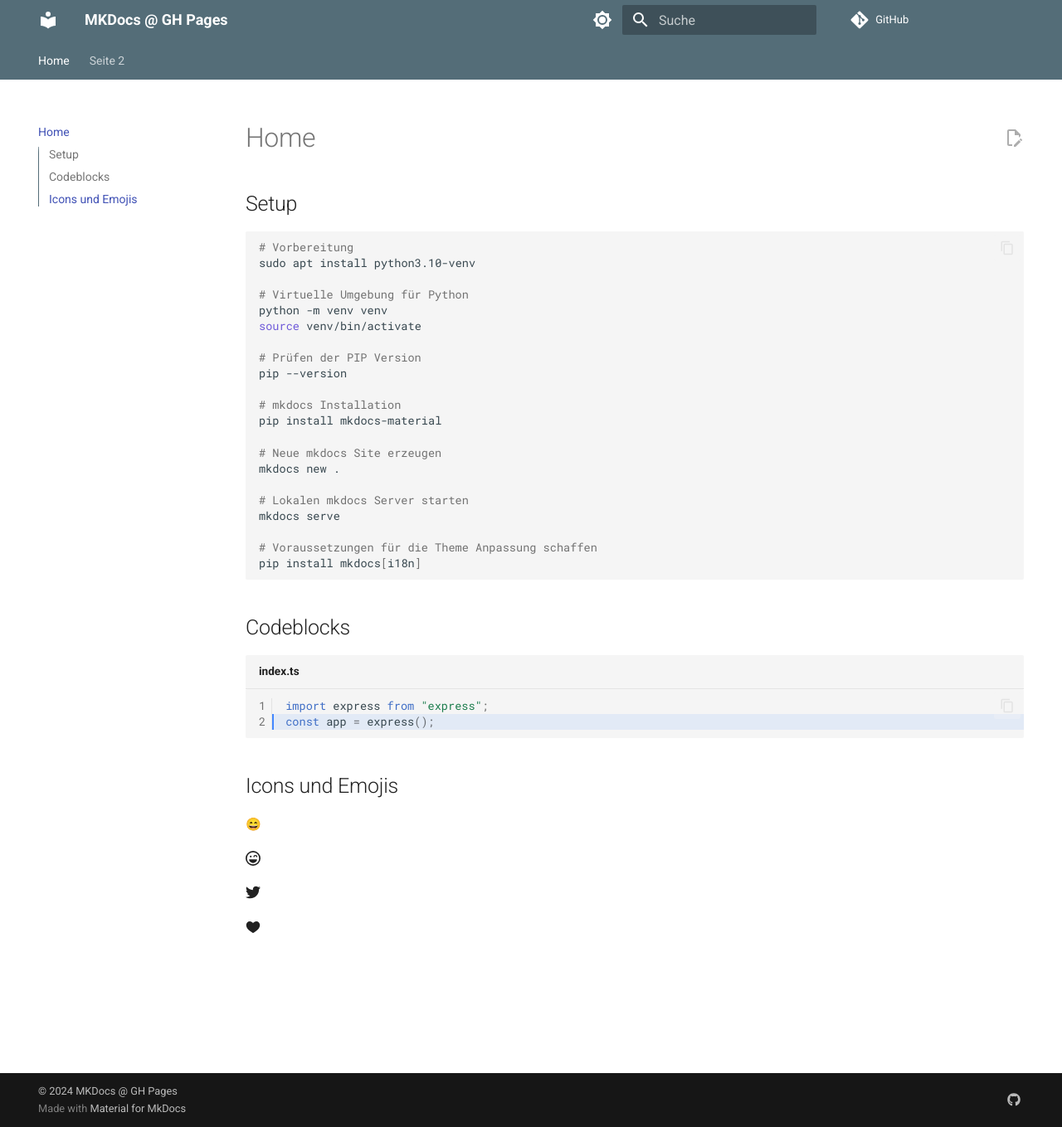
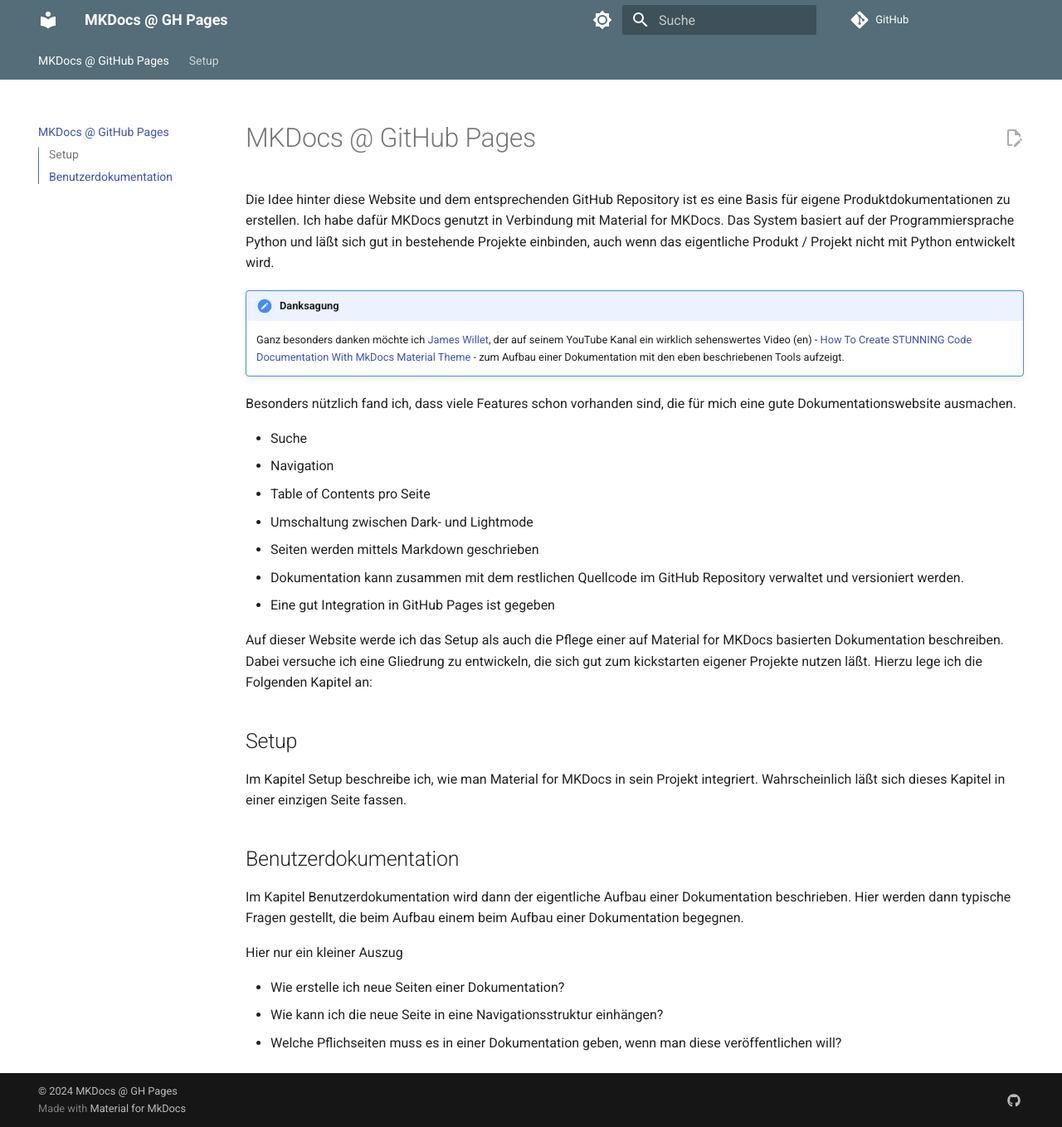
Before and after one commit to tpoth/mkdocs-github-pages, an MkDocs documentation site: the page built from docs/index.md, in a window 1280 px wide and 1359 px high. Shown: the whole window at 83% size. Built offline with MkDocs 1.6.1 and Material for MkDocs 9.7.7, drawn with Linux system fonts in a browser that asks for light colours; emoji names are drawn with the system emoji font; comment, search, counter and statistics services are not loaded.

Commit message:
Schreiben einer ersten Homepage Version
und verschieben der Setup Schritte in die Datei setup.md
Die Datei page2.md wurde gelöscht

````diff
--- a/docs/index.md
+++ b/docs/index.md
@@ -1,44 +1,33 @@
-# Home
+# MKDocs @ GitHub Pages
+
+Die Idee hinter diese Website und dem entsprechenden GitHub Repository ist es eine Basis für eigene Produktdokumentationen zu erstellen. Ich habe dafür MKDocs genutzt in Verbindung mit Material for MKDocs. Das System basiert auf der Programmiersprache Python und läßt sich gut in bestehende Projekte einbinden, auch wenn das eigentliche Produkt / Projekt nicht mit Python entwickelt wird.
+
+!!! note "Danksagung"
+
+    Ganz besonders danken möchte ich [James Willet](https://www.youtube.com/@james-willett), der auf seinem YouTube Kanal ein wirklich sehenswertes Video (en) - [How To Create STUNNING Code Documentation With MkDocs Material Theme](https://youtu.be/Q-YA_dA8C20?si=q69GlhD9I4Z4S9Il) - zum Aufbau einer Dokumentation mit den eben beschriebenen Tools aufzeigt.
+
+Besonders nützlich fand ich, dass viele Features schon vorhanden sind, die für mich eine gute Dokumentationswebsite ausmachen.
+
+- Suche
+- Navigation
+- Table of Contents pro Seite
+- Umschaltung zwischen Dark- und Lightmode
+- Seiten werden mittels Markdown geschrieben
+- Dokumentation kann zusammen mit dem restlichen Quellcode im GitHub Repository verwaltet und versioniert werden.
+- Eine gut Integration in GitHub Pages ist gegeben
+
+Auf dieser Website werde ich das Setup als auch die Pflege einer auf Material for MKDocs basierten Dokumentation beschreiben. Dabei versuche ich eine Gliedrung zu entwickeln, die sich gut zum kickstarten eigener Projekte nutzen läßt. Hierzu lege ich die Folgenden Kapitel an:
+
 
 ## Setup
+Im Kapitel Setup beschreibe ich, wie man Material for MKDocs in sein Projekt integriert.
+Wahrscheinlich läßt sich dieses Kapitel in einer einzigen Seite fassen.
 
-```sh
-# Vorbereitung
-sudo apt install python3.10-venv
+## Benutzerdokumentation
+Im Kapitel Benutzerdokumentation wird dann der eigentliche Aufbau einer Dokumentation beschrieben. Hier werden dann typische Fragen gestellt, die beim Aufbau einem beim Aufbau einer Dokumentation begegnen.
 
-# Virtuelle Umgebung für Python
-python -m venv venv
-source venv/bin/activate
+Hier nur ein kleiner Auszug
 
-# Prüfen der PIP Version
-pip --version
-
-# mkdocs Installation
-pip install mkdocs-material
-
-# Neue mkdocs Site erzeugen
-mkdocs new .
-
-# Lokalen mkdocs Server starten
-mkdocs serve
-
-# Voraussetzungen für die Theme Anpassung schaffen
-pip install mkdocs[i18n]
-```
-
-## Codeblocks
-
-```typescript linenums="1" title="index.ts" hl_lines="2"
-import express from "express";
-const app = express();
-```
-
-## Icons und Emojis
-
-:smile:
-
-:fontawesome-regular-face-laugh-wink:
-
-:fontawesome-brands-twitter:{ .twitter }
-
-:octicons-heart-fill-24:{ .heart }
+- Wie erstelle ich neue Seiten einer Dokumentation?
+- Wie kann ich die neue Seite in eine Navigationsstruktur einhängen?
+- Welche Pflichseiten muss es in einer Dokumentation geben, wenn man diese veröffentlichen will?
````
Also changed, not shown: docs/page2.md (deleted, +0 -5 lines), docs/setup.md (added, +43 -0 lines).
